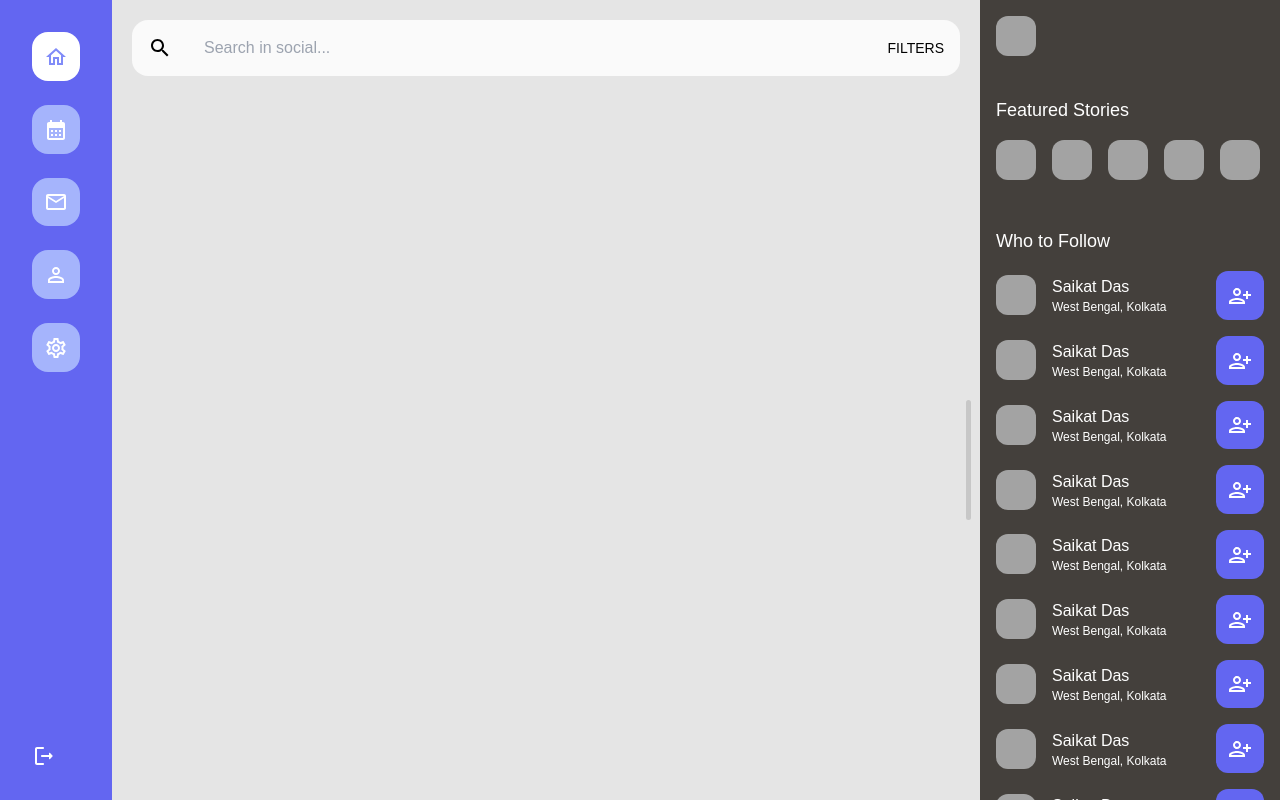
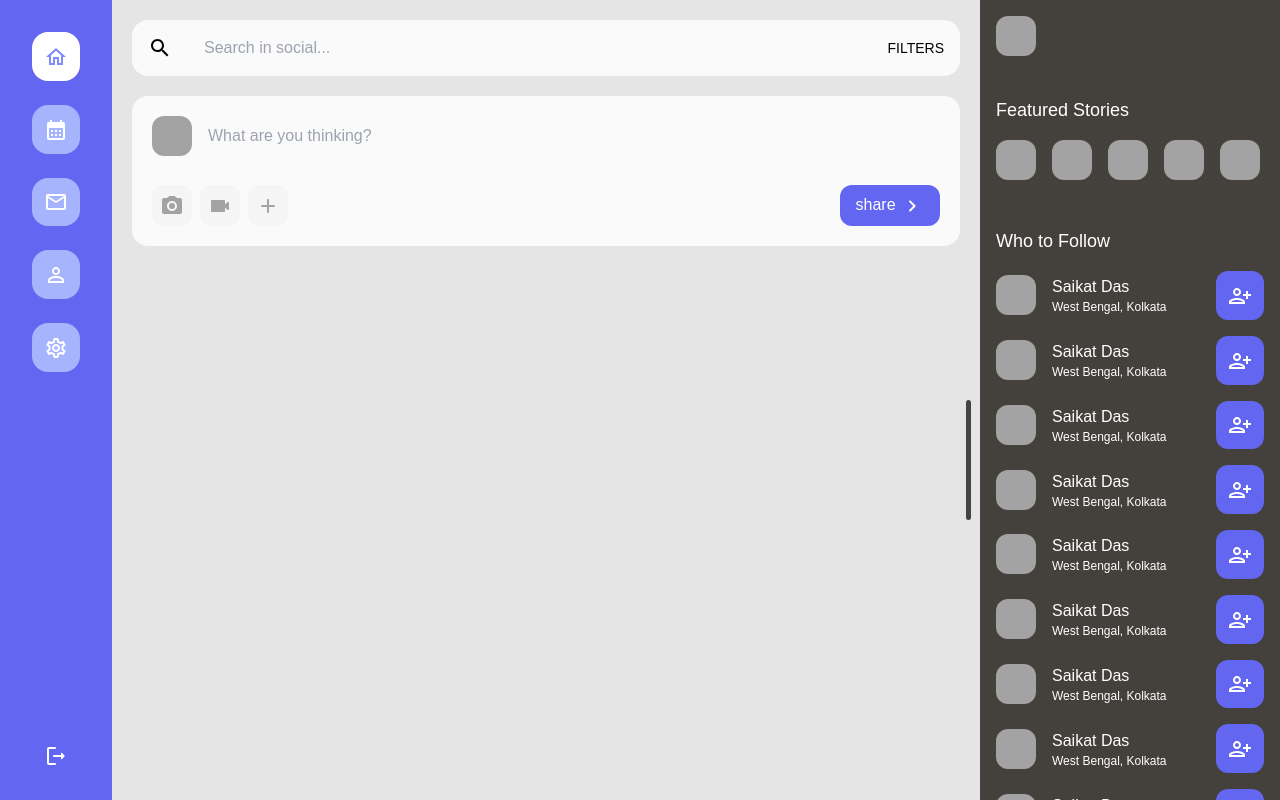
Before and after one commit to Git21221/social, a React (Vite) app: page / in a window 1280 px wide. Built offline with nearby package versions, Linux system fonts and the light colour scheme.

Commit message:
Update Rightbar styling and add NewPost component

```diff
--- a/src/components/RightBar/Rightbar.css
+++ b/src/components/RightBar/Rightbar.css
@@ -1,18 +1,21 @@
-.bar{
+.bar {
   position: fixed;
   height: 120px;
   width: 5px;
-  background-color: rgb(199, 199, 199);
+  background-color: rgb(68, 68, 68);
   border-radius: 9999px;
   top: 50%;
   transform: translateX(-30px);
 }
 
-.custom{
+.custom {
   width: 0;
   padding: 0;
   transition: 0.2s ease-in-out;
 }
-.side{
+.custom-bar {
+  transform: translateX(-20px);
+}
+.side {
   transition: 0.2s linear;
 }
--- a/src/components/RightBar/Rightbar.jsx
+++ b/src/components/RightBar/Rightbar.jsx
@@ -7,7 +7,7 @@ import DownloadDoneRoundedIcon from "@mui/icons-material/DownloadDoneRounded";
 function Rightbar() {
   const storyPeopleRef = useRef();
 
-  const [isOpened, setIsOpened] = useState(false);
+  const [isOpened, setIsOpened] = useState(true);
 
   const [dragState, setDragState] = useState({
     dragging: false,
@@ -81,12 +81,13 @@ function Rightbar() {
   const handleClick = (e) => {
     setIsOpened((prev) => !prev);
   };
+
   return (
     <>
       <div
-        className={`side lg:relative md:relative sm:fixed fixed right-0 overflow-auto w-[300px] h-screen bg-stone-700 text-white flex flex-col gap-10 p-4 ${isOpened ? "custom" : ""}`}
+        className={`side lg:relative md:relative sm:fixed fixed right-0 overflow-auto w-[300px] h-screen bg-stone-700 text-white flex flex-col gap-10 p-4 ${!isOpened ? "custom" : ""}`}
       >
-        <div className="bar" onClick={handleClick}></div>
+        <div className={`bar ${!isOpened ? "custom-bar" : ""}`} onClick={handleClick}></div>
         <div className="people">
           <div className="image h-10 w-10 rounded-xl bg-neutral-400"></div>
         </div>
--- /dev/null
+++ b/src/components/newPost/NewPost.jsx
@@ -0,0 +1,33 @@
+import React from "react";
+import Input from "../Input/Input";
+import CameraAltRoundedIcon from '@mui/icons-material/CameraAltRounded';
+import VideocamRoundedIcon from '@mui/icons-material/VideocamRounded';
+import AddRoundedIcon from '@mui/icons-material/AddRounded';
+import KeyboardArrowRightRoundedIcon from "@mui/icons-material/KeyboardArrowRightRounded";
+
+
+function NewPost() {
+  return (
+    <>
+    <div className="addPostBox bg-neutral-50 h-[150px] w-auto p-5 m-5 rounded-2xl flex flex-col justify-between">
+      <div className="inputAndImg flex items-center">
+        <div className="image flex-none w-10 h-10 bg-neutral-400 rounded-xl"></div>
+        <Input
+          placeholder="What are you thinking?"
+          className="bg-transparent focus:outline-none"
+        />
+      </div>
+      <div className="additionalOptions flex items-center justify-between">
+        <div className="options flex gap-2 text-neutral-400">
+          <div className="camera bg-neutral-100 p-2 rounded-xl"><CameraAltRoundedIcon/></div>
+          <div className="video bg-neutral-100 p-2 rounded-xl"><VideocamRoundedIcon/></div>
+          <div className="addMore bg-neutral-100 p-2 rounded-xl"><AddRoundedIcon/></div>
+        </div>
+        <div className="share bg-indigo-500 text-white px-4 py-2 rounded-xl">share <KeyboardArrowRightRoundedIcon/></div>
+      </div>
+    </div>
+    </>
+  );
+}
+
+export default NewPost;
--- a/src/components/sidebar/Sidebar.jsx
+++ b/src/components/sidebar/Sidebar.jsx
@@ -53,8 +53,8 @@ function Sidebar() {
           <SettingsOutlinedIcon />
           </NavLink>
         </div>
-        <div className="bottomIcons">
-          <LogoutRoundedIcon />
+        <div className="bottomIcons flex items-center justify-center">
+          < LogoutRoundedIcon />
         </div>
       </div>
     </>
--- a/src/pages/Home/Home.jsx
+++ b/src/pages/Home/Home.jsx
@@ -6,6 +6,7 @@ import Input from "../../components/Input/Input.jsx";
 import SearchBar from "../../components/searchbar/SearchBar.jsx";
 import Rightbar from "../../components/RightBar/Rightbar.jsx";
 import './Home.css';
+import NewPost from "../../components/newPost/NewPost.jsx";
 
 const Home = () => {
   return (
@@ -13,6 +14,7 @@ const Home = () => {
       <div className="homepage flex flex-row flex-1 justify-around pl-28">
         <div className="feed w-full bg-neutral-200 h-screen">
           <SearchBar />
+          <NewPost />
         </div>
       </div>
       <Rightbar />
```
